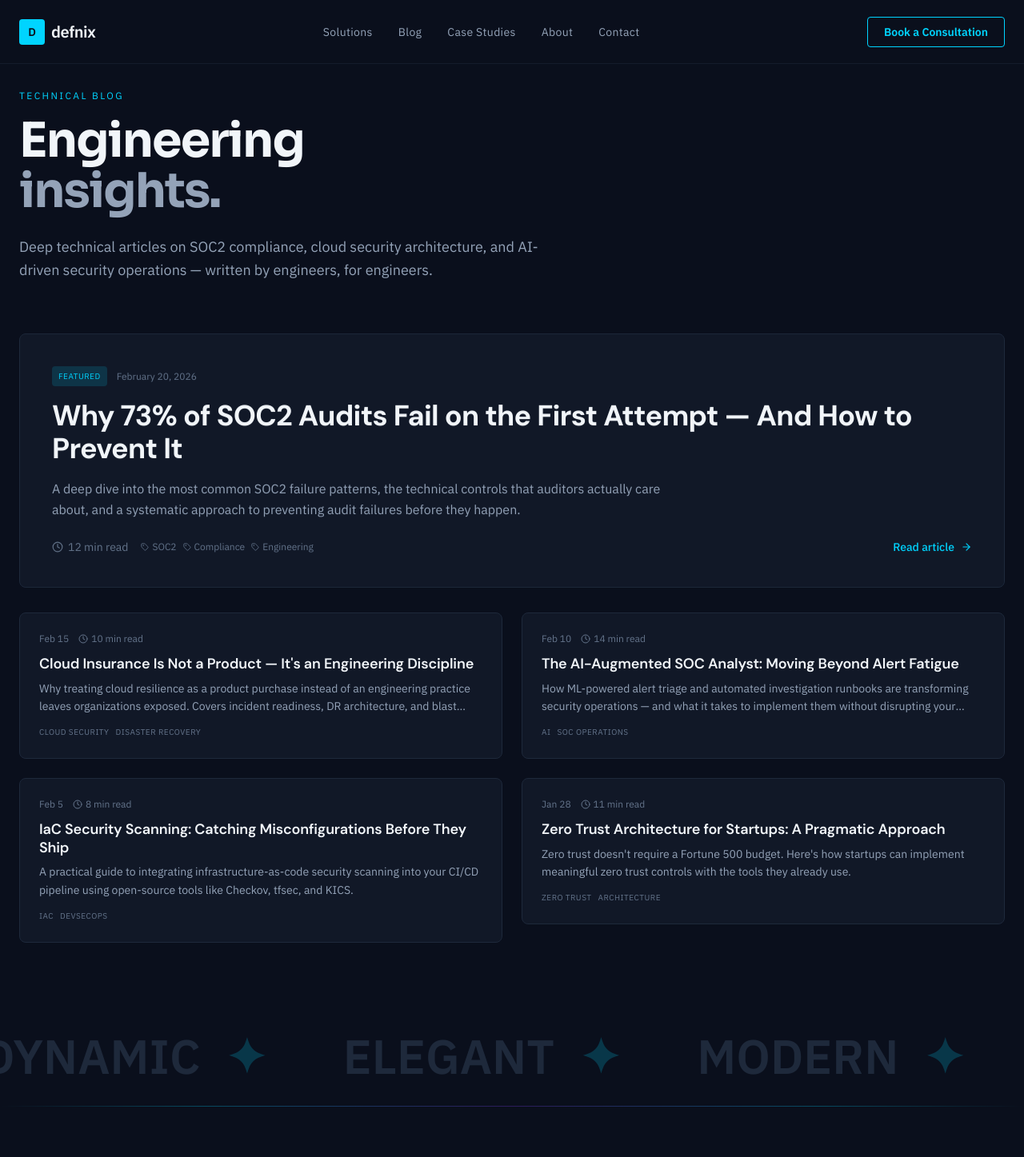
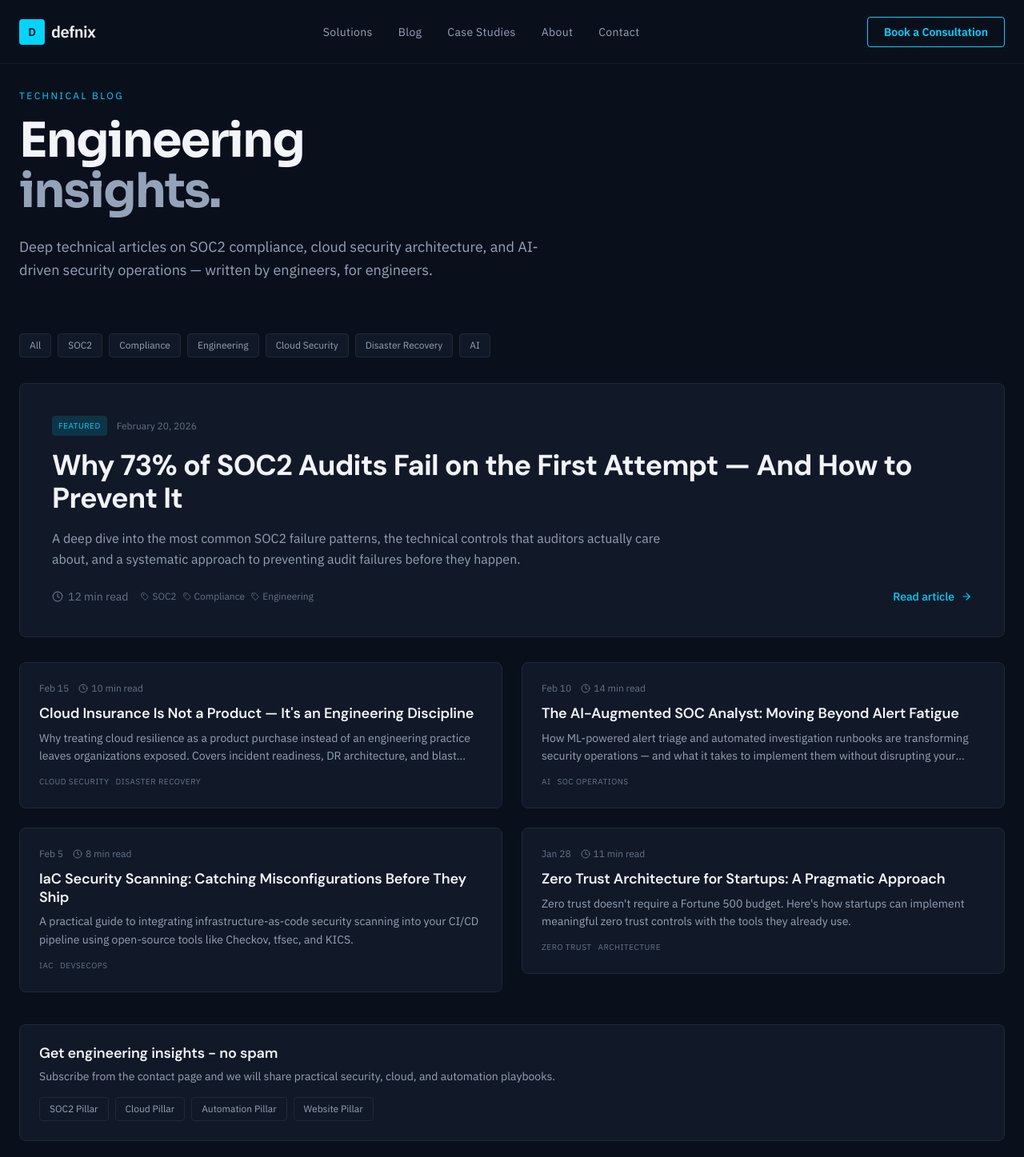
Before and after one commit to Sarang2401/Defnix, a Next.js app in the folder frontend/: page /blog in a window 1280 px wide. Shown: the top 1447 px of the page at 80% size. Built offline with nearby package versions, Linux system fonts and the light colour scheme; no server answers.

Commit message:
feat(blog): enhance blog index with categories, pillar links, and newsletter block

```diff
--- a/frontend/src/app/blog/page.tsx
+++ b/frontend/src/app/blog/page.tsx
@@ -199,6 +199,7 @@
 
 export default async function BlogPage() {
     const posts = await getPosts();
+    const categories = ["All", ...new Set(posts.flatMap((post) => post.tags).slice(0, 6))];
 
     // First post is featured, rest are secondary
     const featured = posts[0] ? { ...posts[0], featured: true } : null;
@@ -233,6 +234,16 @@
 
             {/* Editorial layout: featured + secondary */}
             <section className="max-w-7xl mx-auto px-6">
+                <div className="mb-8 flex flex-wrap gap-2">
+                    {categories.map((category) => (
+                        <span
+                            key={category}
+                            className="rounded border border-[var(--color-border)] bg-[var(--color-bg-surface)] px-3 py-1.5 text-xs text-[var(--color-text-secondary)]"
+                        >
+                            {category}
+                        </span>
+                    ))}
+                </div>
                 {/* Featured post */}
                 {featured && (
                     <PageTransition className="mb-8">
@@ -246,6 +257,19 @@
                         <CompactPost key={post.slug} post={post} />
                     ))}
                 </StaggerContainer>
+
+                <PageTransition delay={0.2}>
+                    <div className="mt-10 rounded-lg border border-[var(--color-border)] bg-[var(--color-bg-surface)] p-6">
+                        <h3 className="text-lg text-[var(--color-text-primary)] mb-2">Get engineering insights - no spam</h3>
+                        <p className="text-sm text-[var(--color-text-secondary)]">Subscribe from the contact page and we will share practical security, cloud, and automation playbooks.</p>
+                        <div className="mt-4 flex flex-wrap gap-2">
+                            <Link href="/blog/pillars/soc2-compliance" className="rounded border border-[var(--color-border)] px-3 py-1.5 text-xs text-[var(--color-text-secondary)] hover:text-[var(--color-accent)]">SOC2 Pillar</Link>
+                            <Link href="/blog/pillars/cloud-security-for-startups" className="rounded border border-[var(--color-border)] px-3 py-1.5 text-xs text-[var(--color-text-secondary)] hover:text-[var(--color-accent)]">Cloud Pillar</Link>
+                            <Link href="/blog/pillars/business-automation" className="rounded border border-[var(--color-border)] px-3 py-1.5 text-xs text-[var(--color-text-secondary)] hover:text-[var(--color-accent)]">Automation Pillar</Link>
+                            <Link href="/blog/pillars/website-development-small-business" className="rounded border border-[var(--color-border)] px-3 py-1.5 text-xs text-[var(--color-text-secondary)] hover:text-[var(--color-accent)]">Website Pillar</Link>
+                        </div>
+                    </div>
+                </PageTransition>
             </section>
         </div>
     );
```
